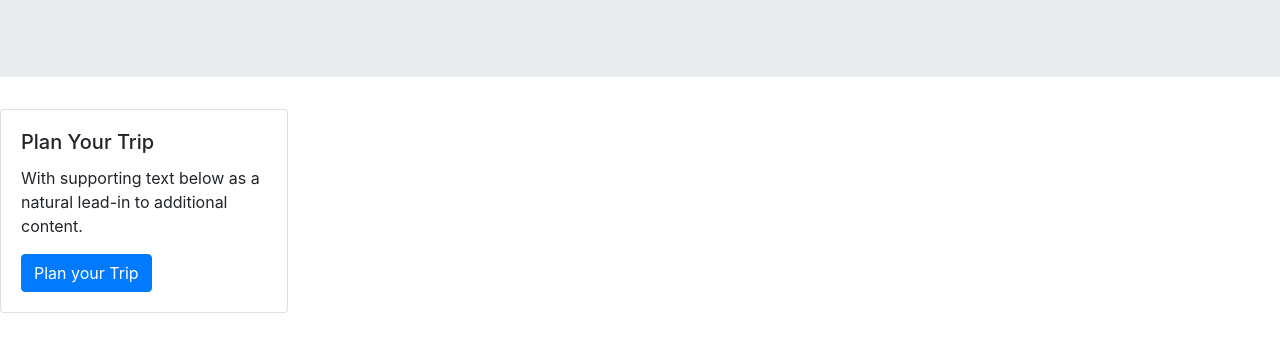
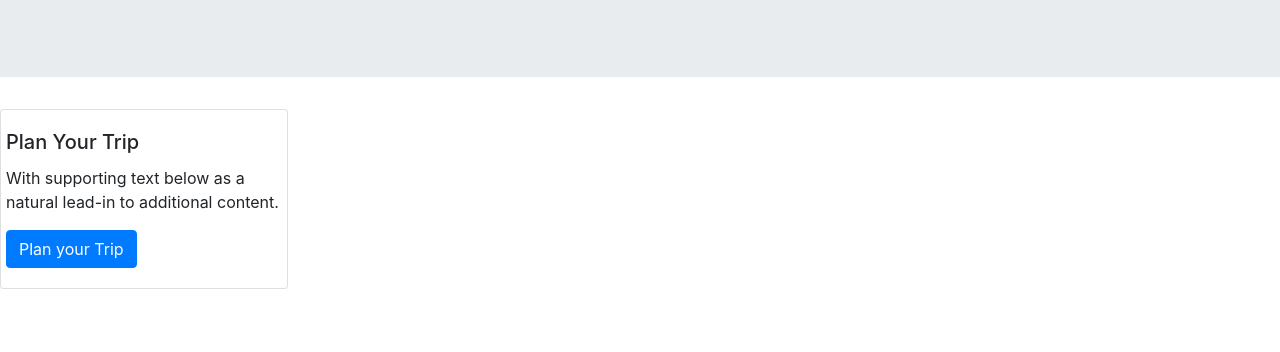
Before and after one commit to chloewils/weatherNationalParks, a plain HTML site: page index.html in a window 1280 px wide. Shown: the part 228-580 px from the top of the page. Drawn offline with nearby package versions, Linux system fonts and the light colour scheme.

Commit message:
added row and columns in body

```diff
--- a/index.html
+++ b/index.html
@@ -48,9 +48,16 @@
 <!-- Start Plan Your Trip Card-->
 <div class="card" style="width: 18rem;">
   <div class="card-body">
-    <h5 class="card-title">Plan Your Trip</h5>
-    <p class="card-text">With supporting text below as a natural lead-in to additional content.</p>
-    <a href="plan.html" class="btn btn-primary">Plan your Trip</a>
+    <div class= "row" id= "trip-bar">
+      <div class= "column-1">
+        <h5 class="card-title">Plan Your Trip</h5>
+        <p class="card-text">With supporting text below as a natural lead-in to additional content.</p>
+        <a href="plan.html" class="btn btn-primary">Plan your Trip</a>
+      </div>
+      <div class= "column-2" id= "logo">
+
+      </div>
+    </div>
   </div>
 </div>
 
```
